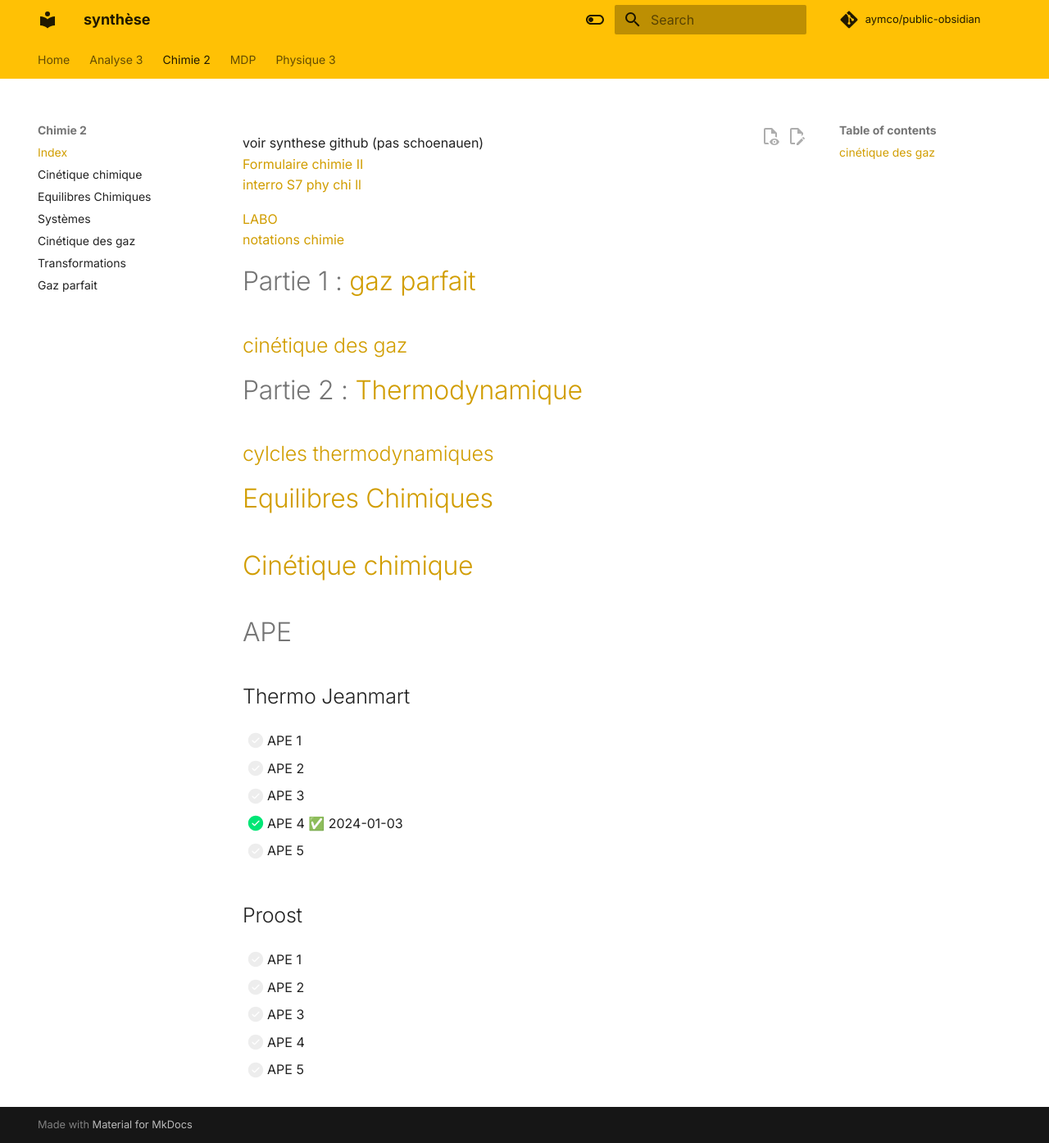
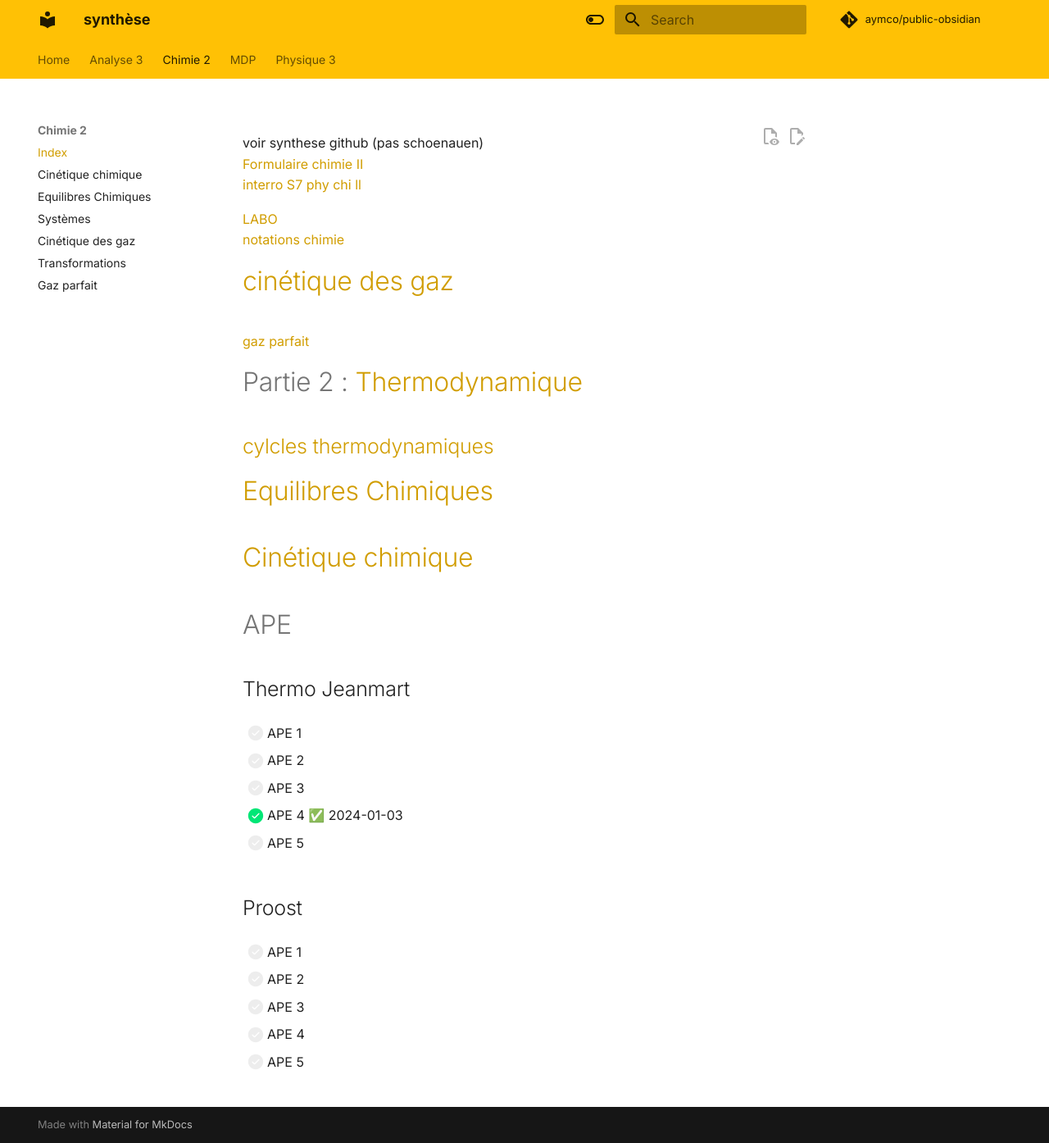
Before and after one commit to Aymco/public-obsidian, an MkDocs documentation site: the page built from docs/Chimie 2/index.md, in a window 1280 px wide and 1394 px high. Shown: the whole window at 82% size. Built offline with MkDocs 1.6.1 and Material for MkDocs 9.7.7, drawn with Linux system fonts in a browser that asks for light colours; comment, search, counter and statistics services are not loaded.

Commit message:
PUSH NOTE : Chimie 2.md

```diff
--- a/docs/Chimie 2/index.md
+++ b/docs/Chimie 2/index.md
@@ -13,11 +13,11 @@
 [LABO](LABO.md)
 [notations chimie](notations%20chimie.md)
 
-# Partie 1 : [gaz parfait](gaz%20parfait.md)
-## [cinétique des gaz](cin%C3%A9tique%20des%20gaz.md)
-
+# [cinétique des gaz](cin%C3%A9tique%20des%20gaz.md)
+[gaz parfait](gaz%20parfait.md)
 # Partie 2 : [Thermodynamique](Thermodynamique.md)
 ## [cylcles thermodynamiques](cylcles%20thermodynamiques.md)
+
 
 # [Equilibres Chimiques](Equilibres%20Chimiques.md)
 
```
